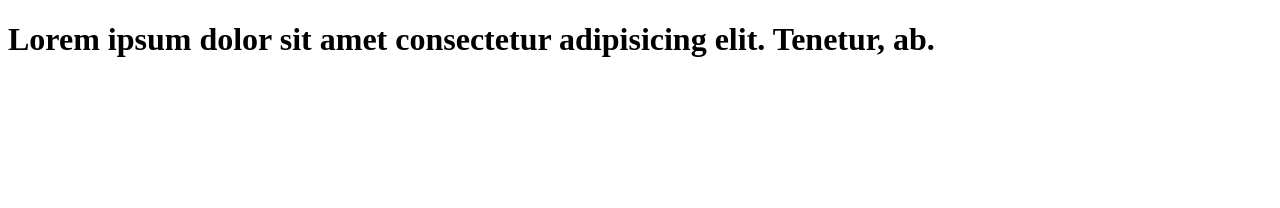
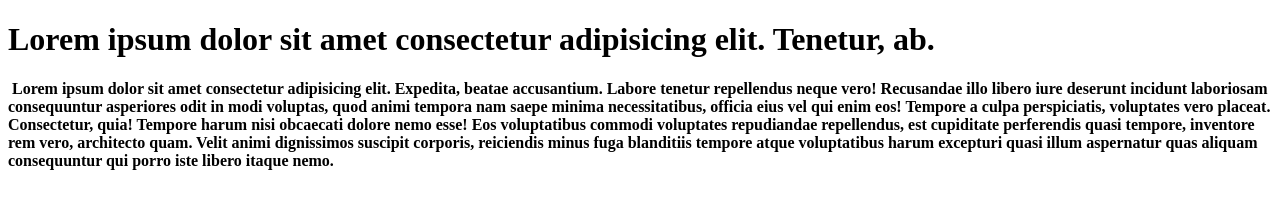
Before and after one commit to pako1243/pako.workshop.5, a plain HTML site: page index.html in a window 1280 px wide. Drawn offline with Linux system fonts and the light colour scheme.

Commit message:
added  b tag

```diff
--- a/index.html
+++ b/index.html
@@ -8,5 +8,8 @@
 <body>
     <h1>Lorem ipsum dolor sit amet consectetur adipisicing elit. Tenetur, ab.</h1>
     <img src="Rectangle 10.png" alt="">
+
+
+    <b>Lorem ipsum dolor sit amet consectetur adipisicing elit. Expedita, beatae accusantium. Labore tenetur repellendus neque vero! Recusandae illo libero iure deserunt incidunt laboriosam consequuntur asperiores odit in modi voluptas, quod animi tempora nam saepe minima necessitatibus, officia eius vel qui enim eos! Tempore a culpa perspiciatis, voluptates vero placeat. Consectetur, quia! Tempore harum nisi obcaecati dolore nemo esse! Eos voluptatibus commodi voluptates repudiandae repellendus, est cupiditate perferendis quasi tempore, inventore rem vero, architecto quam. Velit animi dignissimos suscipit corporis, reiciendis minus fuga blanditiis tempore atque voluptatibus harum excepturi quasi illum aspernatur quas aliquam consequuntur qui porro iste libero itaque nemo.</b>
 </body>
 </html>
```
